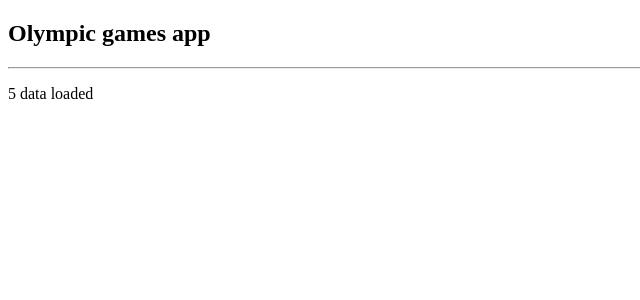
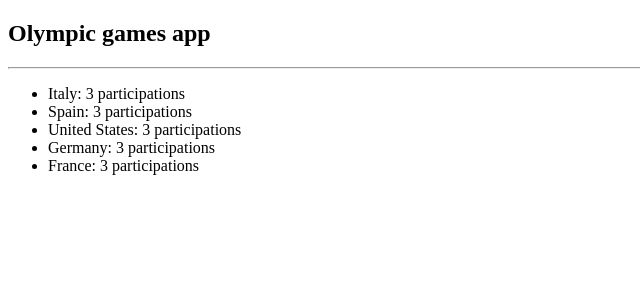
Before and after one commit to PlaNeiT/Projet2, an Angular app: page / in a window 1280 px wide. Shown: the top 300 px of the page, without its empty margins (0-640 px from the left). Built offline with nearby package versions, Linux system fonts and the light colour scheme.

Commit message:
Feature: update service and print data on home page

```diff
--- a/src/app/core/services/olympic.service.ts
+++ b/src/app/core/services/olympic.service.ts
@@ -1,26 +1,25 @@
 import { HttpClient } from '@angular/common/http';
 import { Injectable } from '@angular/core';
-import { BehaviorSubject } from 'rxjs';
+import {BehaviorSubject, throwError} from 'rxjs';
 import { catchError, tap } from 'rxjs/operators';
+import {Olympic} from "../models/Olympic";
 
 @Injectable({
   providedIn: 'root',
 })
 export class OlympicService {
   private olympicUrl = './assets/mock/olympic.json';
-  private olympics$ = new BehaviorSubject<any>(undefined);
+  private olympics$ = new BehaviorSubject<Olympic[]>([]);
 
   constructor(private http: HttpClient) {}
 
   loadInitialData() {
-    return this.http.get<any>(this.olympicUrl).pipe(
+    return this.http.get<Olympic[]>(this.olympicUrl).pipe(
       tap((value) => this.olympics$.next(value)),
-      catchError((error, caught) => {
-        // TODO: improve error handling
-        console.error(error);
-        // can be useful to end loading state and let the user know something went wrong
-        this.olympics$.next(null);
-        return caught;
+      catchError((error) => {
+        console.error('An error occurred:', error);
+        this.olympics$.next([]);
+        return throwError(error);
       })
     );
   }
--- a/src/app/pages/home/home.component.html
+++ b/src/app/pages/home/home.component.html
@@ -1,3 +1,9 @@
-<h2>Olympic games app</h2>
-<hr />
-<p>{{ (olympics$ | async)?.length }} data loaded</p>
+<div class="home-container">
+    <h2>Olympic games app</h2>
+    <hr />
+    <ul>
+        <li *ngFor="let country of olympicData">
+            {{ country.country }}: {{ country.participations.length }} participations
+        </li>
+    </ul>
+</div>
--- a/src/app/pages/home/home.component.ts
+++ b/src/app/pages/home/home.component.ts
@@ -1,6 +1,7 @@
 import { Component, OnInit } from '@angular/core';
 import { Observable, of } from 'rxjs';
 import { OlympicService } from 'src/app/core/services/olympic.service';
+import { Olympic } from '../../core/models/Olympic';
 
 @Component({
   selector: 'app-home',
@@ -9,10 +10,15 @@ import { OlympicService } from 'src/app/core/services/olympic.service';
 })
 export class HomeComponent implements OnInit {
   public olympics$: Observable<any> = of(null);
+  olympicData: Olympic[] = [];
 
-  constructor(private olympicService: OlympicService) {}
+  constructor(private olympicService: OlympicService) {
+
+  }
 
   ngOnInit(): void {
-    this.olympics$ = this.olympicService.getOlympics();
-  }
+    this.olympicService.loadInitialData().subscribe();
+    this.olympicService.getOlympics().subscribe((data: Olympic[]) => {
+      this.olympicData = data;
+    });  }
 }
```
